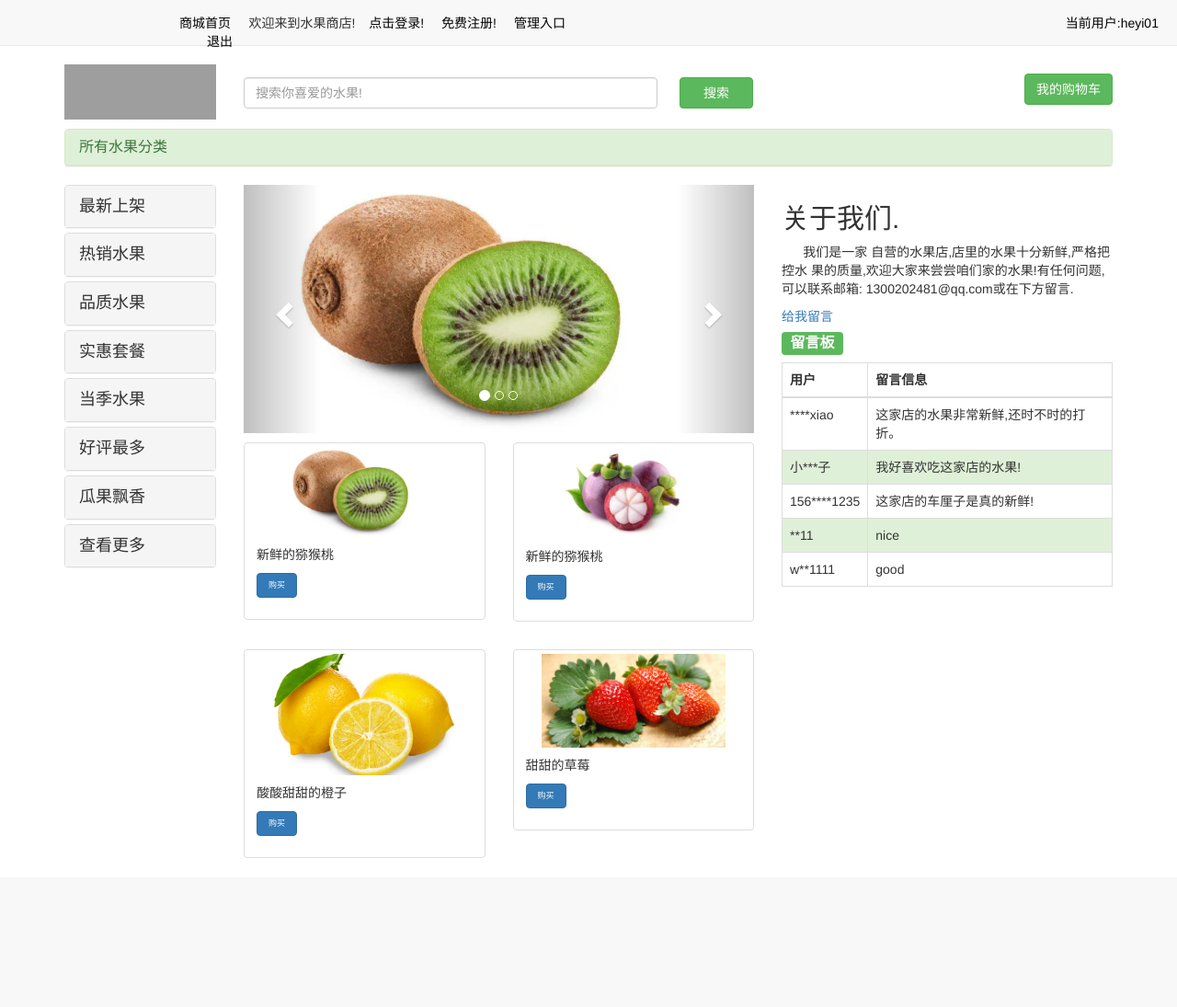
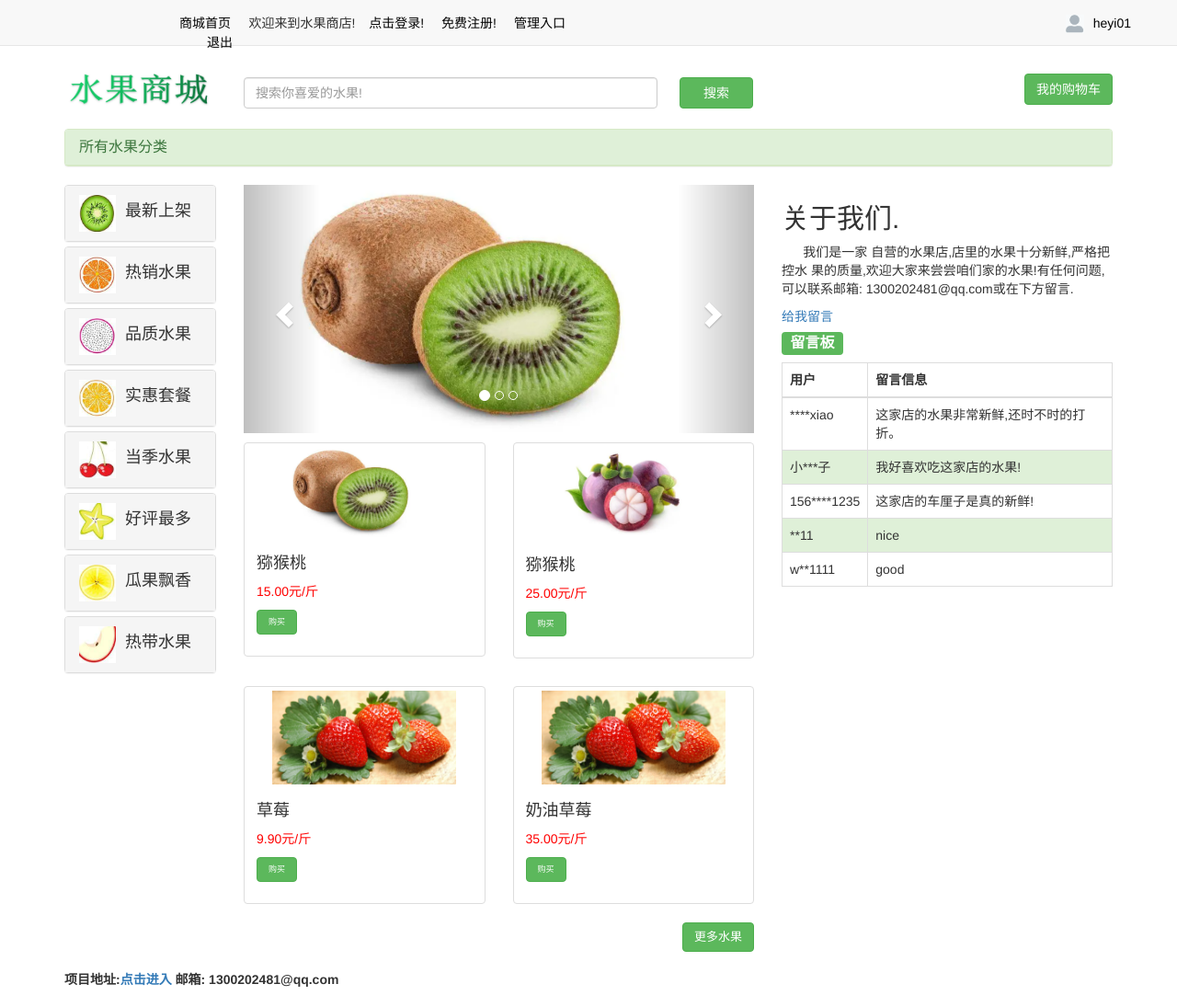
Before and after one commit to xiaowang012/FruitStore, a Django app: page /index/ in a window 1280 px wide. Shown: the whole page at 92% size. Before the commit the page ends 933 px from the top, so only its background shows below. Run offline with Django 3.2, Linux system fonts and the light colour scheme; some libraries are stand-ins or nearby versions; grey boxes are pictures that could not be loaded.

Commit message:
商城首页

```diff
--- a/templates/index.html
+++ b/templates/index.html
@@ -3,7 +3,7 @@
 <head>
 	<meta charset="utf-8">
 	<title>水果商城-首页</title>
-    <link rel="icon" href="../static/imgs/apple.png" type="image/x-icon">
+    <link rel="icon" href="/static/imgs/apple.png" type="image/x-icon">
 	<link rel="stylesheet" href="https://cdn.staticfile.org/twitter-bootstrap/3.3.7/css/bootstrap.min.css">
 	<script src="https://cdn.staticfile.org/jquery/2.1.1/jquery.min.js"></script>
 	<script src="https://cdn.staticfile.org/twitter-bootstrap/3.3.7/js/bootstrap.min.js"></script>
@@ -14,10 +14,10 @@
             <div class="col-md-12 column">
                 <div class="row clearfix">
                     <div class="col-md-2 column">
-                        <img style="margin-top: 70px;" alt="" height="60px" width="165px" src="../static/imgs/index_head.png" />
+                        <img style="margin-top: 70px;" alt="" height="60px" width="165px" src="/static/imgs/index_logo_head.png" />
                     </div>
                     <div class="col-md-6 column">
-                        <form role="form" class="form-inline">
+                        <form role="form" action="/searchFruit/" method="post" class="form-inline">
                             <div class="form-group">
                                  <label style="margin-top: 100px;" for="search_fruit"></label><input  placeholder="搜索你喜爱的水果!"  style="width: 450px;" type="text" class="form-control" id="search_fruit" name="search_fruit" />
                                  <button type="submit" style="width: 80px;margin-left: 20px;" class="btn btn-success">搜索</button>
@@ -25,8 +25,9 @@
                         </form>
                     </div>
                     <div class="col-md-4 column">
-                         <button style="margin-top :80px;float: right;" type="button" class="btn btn-success">我的购物车</button>
+                        <a style="margin-top :80px;float: right;" type="button" class="btn btn-success" href="" >我的购物车</a>
                     </div>
+
                 </div>
                 <div style="margin-top:10px;" class="panel panel-success">
                     <div class="panel-heading">
@@ -42,82 +43,42 @@
                         <div  class="panel-group" id="panel-743294">
                             <div class="panel panel-default">
                                 <div class="panel-heading">
-                                     <a style="font-size: large;" class="panel-title"  data-toggle="collapse" data-parent="#panel-743294" href="#panel-element-297858">最新上架</a>
-                                </div>
-                                <div id="panel-element-297858" class="panel-collapse collapse">
-                                    <div class="panel-body">
-                                        Anim pariatur cliche...
-                                    </div>
+                                    <img src="/static/imgs/logo1.png" width="40px" height="40px" alt=""><a style="font-size: large;margin-left: 10px;" class="panel-title"  href="/getfruitList/type?code=1">最新上架</a>
                                 </div>
                             </div>
                             <div class="panel panel-default">
                                 <div class="panel-heading">
-                                     <a style="font-size: large;" class="panel-title" data-toggle="collapse" data-parent="#panel-743294" href="#panel-element-651642">热销水果</a>
-                                </div>
-                                <div id="panel-element-651642" class="panel-collapse collapse">
-                                    <div class="panel-body">
-                                        Anim pariatur cliche...
-                                    </div>
+                                    <img src="/static/imgs/logo2.png" width="40px" height="40px" alt=""><a style="font-size: large;margin-left: 10px;" class="panel-title" href="/getfruitList/type?code=2">热销水果</a>
                                 </div>
                             </div>
                             <div class="panel panel-default">
                                 <div class="panel-heading">
-                                     <a style="font-size: large;" class="panel-title" data-toggle="collapse" data-parent="#panel-827474" href="#panel-element-183513">品质水果</a>
-                                </div>
-                                <div id="panel-element-183513" class="panel-collapse collapse">
-                                    <div class="panel-body">
-                                        Anim pariatur cliche...
-                                    </div>
+                                    <img src="/static/imgs/logo3.png" width="40px" height="40px" alt=""><a style="font-size: large;margin-left: 10px;" class="panel-title" href="/getfruitList/type?code=3">品质水果</a>
                                 </div>
                             </div>
                             <div class="panel panel-default">
                                 <div class="panel-heading">
-                                     <a style="font-size: large;" class="panel-title" data-toggle="collapse" data-parent="#panel-827474" href="#panel-element-179336">实惠套餐</a>
-                                </div>
-                                <div id="panel-element-179336" class="panel-collapse collapse">
-                                    <div class="panel-body">
-                                        Anim pariatur cliche...
-                                    </div>
+                                    <img src="/static/imgs/logo4.png" width="40px" height="40px" alt=""><a style="font-size: large;margin-left: 10px;" class="panel-title" href="/getfruitList/type?code=4">实惠套餐</a>
                                 </div>
                             </div>
                             <div class="panel panel-default">
                                 <div class="panel-heading">
-                                    <a style="font-size: large;" class="panel-title" data-toggle="collapse" data-parent="#panel-369747" href="#panel-element-115107">当季水果</a>
-                                </div>
-                                <div id="panel-element-115107" class="panel-collapse collapse">
-                                    <div class="panel-body">
-                                        Anim pariatur cliche...
-                                    </div>
+                                    <img src="/static/imgs/logo5.png" width="40px" height="40px" alt=""><a style="font-size: large;margin-left: 10px;" class="panel-title" href="/getfruitList/type?code=5">当季水果</a>
                                 </div>
                             </div>
                             <div class="panel panel-default">
                                 <div class="panel-heading">
-                                    <a style="font-size: large;" class="panel-title" data-toggle="collapse" data-parent="#panel-369747" href="#panel-element-424854">好评最多</a>
-                                </div>
-                                <div id="panel-element-424854" class="panel-collapse collapse">
-                                    <div class="panel-body">
-                                        Anim pariatur cliche...
-                                    </div>
+                                    <img src="/static/imgs/logo6.png" width="40px" height="40px" alt=""><a style="font-size: large;margin-left: 10px;" class="panel-title" href="/getfruitList/type?code=6">好评最多</a>
                                 </div>
                             </div>
                             <div class="panel panel-default">
                                 <div class="panel-heading">
-                                    <a style="font-size: large;" class="panel-title" data-toggle="collapse" data-parent="#panel-369747" href="#panel-element-424854">瓜果飘香</a>
-                                </div>
-                                <div id="panel-element-424854" class="panel-collapse collapse">
-                                    <div class="panel-body">
-                                        Anim pariatur cliche...
-                                    </div>
+                                    <img src="/static/imgs/logo7.png" width="40px" height="40px" alt=""><a style="font-size: large;margin-left: 10px;" class="panel-title" href="/getfruitList/type?code=7">瓜果飘香</a>
                                 </div>
                             </div>
                             <div class="panel panel-default">
                                 <div class="panel-heading">
-                                    <a style="font-size: large;" class="panel-title" data-toggle="collapse" data-parent="#panel-369747" href="#panel-element-424854">查看更多</a>
-                                </div>
-                                <div id="panel-element-424854" class="panel-collapse collapse">
-                                    <div class="panel-body">
-                                        Anim pariatur cliche...
-                                    </div>
+                                    <img src="/static/imgs/logo8.png" width="40px" height="40px" alt=""><a style="font-size: large;margin-left: 10px;" class="panel-title"  href="/getfruitList/type?code=8">热带水果</a>
                                 </div>
                             </div>
                         </div>
@@ -134,48 +95,32 @@
                             </ol>
                             <div class="carousel-inner" data-ride="carousel" >
                                 <div class="item active">
-                                    <img alt="" src="../static/imgs/pic1.png" />
+                                    <img alt="" src="/static/imgs/pic1.png" />
                                     <div class="carousel-caption">
-                                        <h4>
-                                        </h4>
-                                        <p>
-                                        </p>
                                     </div>
                                 </div>
                                 <div class="item">
-                                    <img alt="" src="../static/imgs/pic2.png" />
+                                    <img alt="" src="/static/imgs/pic2.png" />
                                     <div class="carousel-caption">
-                                        <h4>
-                                        </h4>
-                                        <p>
-                                        </p>
+
                                     </div>
                                 </div>
                                 <div class="item">
-                                    <img alt="" src="../static/imgs/pic3.png" />
+                                    <img alt="" src="/static/imgs/pic3.png" />
                                     <div class="carousel-caption">
-                                        <h4>
-                                        </h4>
-                                        <p>
-                                        </p>
+
                                     </div>
                                 </div>
                                 <div class="item">
-                                    <img alt="" src="../static/imgs/pic5.png" />
+                                    <img alt="" src="/static/imgs/pic5.png" />
                                     <div class="carousel-caption">
-                                        <h4>
-                                        </h4>
-                                        <p>
-                                        </p>
+
                                     </div>
                                 </div>
                                 <div class="item">
-                                    <img alt="" src="../static/imgs/pic6.png" />
+                                    <img alt="" src="/static/imgs/pic6.png" />
                                     <div class="carousel-caption">
-                                        <h4>
-                                        </h4>
-                                        <p>
-                                        </p>
+
                                     </div>
                                 </div>
                             </div> <a class="left carousel-control" href="#carousel-275654" data-slide="prev"><span class="glyphicon glyphicon-chevron-left"></span></a> <a class="right carousel-control" href="#carousel-275654" data-slide="next"><span class="glyphicon glyphicon-chevron-right"></span></a>
@@ -183,26 +128,32 @@
                         <div style="margin-top: 10px;" class="row">
                             <div class="col-md-6">
                                 <div  class="thumbnail">
-                                    <img alt="" height="200px" width="200px" src="../static/imgs/pic1.png" />
+                                    <img alt="" height="200px" width="200px" src="/static/imgs/pic1.png" />
                                     <div class="caption">
                                         <p>
-                                            新鲜的猕猴桃
+                                            <h4>猕猴桃</h4>
                                         </p>
                                         <p>
-                                            <a class="btn btn-primary" style="font-size: xx-small;" href="#">购买</a>
+                                            <span style="color: red;">15.00元/斤 </span>
+                                        </p>
+                                        <p>
+                                            <a class="btn btn-success" style="font-size: xx-small;" href="#">购买</a>
                                         </p>
                                     </div>
                                 </div>
                             </div>
                             <div class="col-md-6">
                                 <div  class="thumbnail">
-                                    <img alt="" height="200px" width="200px" src="../static/imgs/pic2.png" />
+                                    <img alt="" height="200px" width="200px" src="/static/imgs/pic2.png" />
                                     <div class="caption">
                                         <p>
-                                            新鲜的猕猴桃
+                                            <h4>猕猴桃</h4>
                                         </p>
                                         <p>
-                                            <a class="btn btn-primary" style="font-size: xx-small;" href="#">购买</a>
+                                            <span style="color: red;">25.00元/斤 </span>
+                                        </p>
+                                        <p>
+                                            <a class="btn btn-success" style="font-size: xx-small;" href="#">购买</a>
                                         </p>
                                     </div>
                                 </div>
@@ -211,31 +162,39 @@
                         <div style="margin-top: 10px;" class="row">
                             <div class="col-md-6">
                                 <div  class="thumbnail">
-                                    <img alt="" height="200px" width="200px" src="../static/imgs/pic3.png" />
+                                    <img alt="" height="200px" width="200px" src="/static/imgs/pic6.png" />
                                     <div class="caption">
                                         <p>
-                                            酸酸甜甜的橙子
+                                            <h4>草莓</h4>
                                         </p>
                                         <p>
-                                            <a class="btn btn-primary" style="font-size: xx-small;" href="#">购买</a>
+                                            <span style="color: red;">9.90元/斤 </span>
+                                        </p>
+                                        <p>
+                                            <a class="btn btn-success" style="font-size: xx-small;" href="#">购买</a>
                                         </p>
                                     </div>
+
                                 </div>
                             </div>
                             <div class="col-md-6">
                                 <div  class="thumbnail">
-                                    <img alt="" height="200px" width="200px" src="../static/imgs/pic6.png" />
+                                    <img alt="" height="200px" width="200px" src="/static/imgs/pic6.png" />
                                     <div class="caption">
                                         <p>
-                                            甜甜的草莓
+                                            <h4>奶油草莓</h4>
                                         </p>
                                         <p>
-                                            <a class="btn btn-primary" style="font-size: xx-small;" href="#">购买</a>
+                                            <span style="color: red;">35.00元/斤 </span>
+                                        </p>
+                                        <p>
+                                            <a class="btn btn-success" style="font-size: xx-small;" href="#">购买</a>
                                         </p>
                                     </div>
                                 </div>
                             </div>
                         </div>
+                        <a style="float: right;font-size: small;" role="button" class="btn btn-success" href="/more_fruits/" >更多水果</a>
                     </div>
                     <div class="col-md-4 column">
                         <h2>
@@ -310,13 +269,20 @@
                 </div>
                 <nav style="height: 20px;" class="navbar navbar-default navbar-fixed-top" role="navigation">
                     <div style="margin-left: 185px;margin-top: 15px;" class="navbar-header">
-                        <p> <a style="margin-left: 10px;color: black;" href="/index/">商城首页</a>&nbsp&nbsp&nbsp&nbsp&nbsp欢迎来到水果商店!<a style="margin-left: 15px;color: black;" href="/login/">点击登录!</a> <a style="margin-left: 15px;color: black;" href="/register/">免费注册!</a> <a style="margin-left: 15px;color: black;" href="/management/">管理入口</a> <a style="margin-left: 540px;color: black;" href="/userInfo/">当前用户:heyi01</a> <a style="margin-left: 40px; color: black;" href="/logout/">退出</a></p>
+                        <p> <a style="margin-left: 10px;color: black;" href="/index/">商城首页</a>&nbsp&nbsp&nbsp&nbsp&nbsp欢迎来到水果商店!<a style="margin-left: 15px;color: black;" href="/login/">点击登录!</a> <a style="margin-left: 15px;color: black;" href="/register/">免费注册!</a> <a style="margin-left: 15px;color: black;" href="/management/">管理入口</a> <img src="/static/imgs/index_user.png" width="20px" height="20px" style="margin-left: 540px;" alt=""><a style="margin-left: 10px;color: black;" href="/userInfo/">heyi01</a> <a style="margin-left: 40px; color: black;" href="/logout/">退出</a></p>
                     </div>
                 </nav>
             </div>
         </div>
         <div class="row clearfix">
             <div class="col-md-12 column">
+                <dl style="margin-top:20px;" >
+                    <div>
+                        <dt>
+                            项目地址:<a href="https://github.com/xiaowang012/FruitStore.git" >点击进入</a>&nbsp邮箱: 1300202481@qq.com
+                        </dt>
+                    </div>
+                </dl>
             </div>
         </div>
     </div>
@@ -340,7 +306,7 @@
                             <label for="message_content1">留言信息</label>
                             <textarea class="form-control" rows="3" name="message_content1"  ></textarea>
                         </div>
-                        <button type="submit" class="btn btn-default btn-primary">提交</button>
+                        <button type="submit" class="btn btn-primary">提交</button>
                     </form>
                 </div>
             </div>
```
